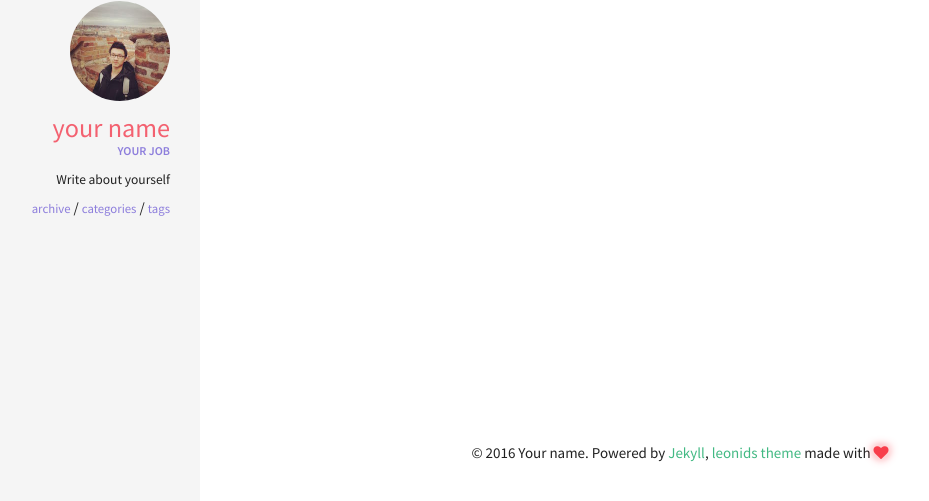
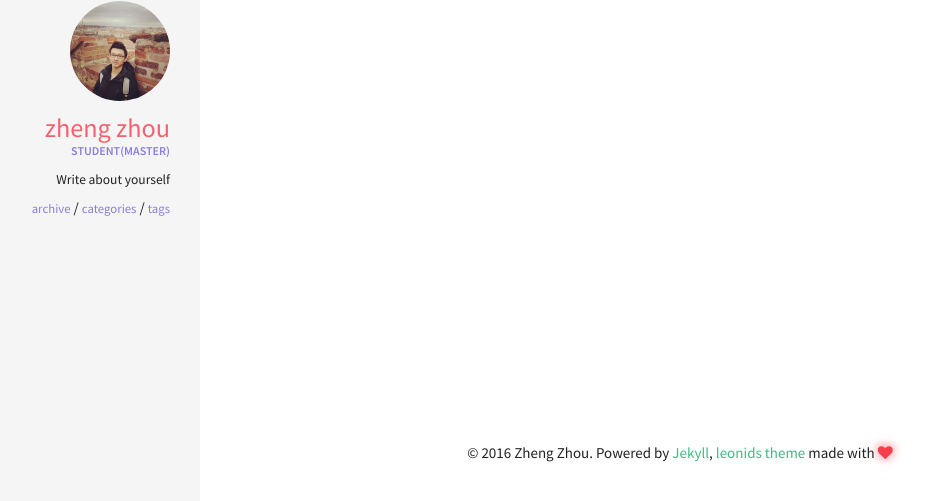
Before and after one commit to encorechow/encorechow.github.io, a Jekyll site: the page built from tags.html, in a window 1280 px wide. Shown: the part 296-797 px from the top of the page, without its empty margins (120-1049 px from the left). Built offline with Jekyll 4.4.1, drawn with Linux system fonts in a browser that asks for light colours.

Commit message:
Change personal information

```diff
--- a/_config.yml
+++ b/_config.yml
@@ -3,8 +3,8 @@
 # Site wide configuration
 ####################################
 #
-title:       "Leonids Jekyll theme"
-description: "Clean Jekyll blog theme called Leonids."
+title:       "Neverland"
+description: "Jay's Technical Zone"
 url:         # the base hostname & protocol for your site
 
 #
@@ -12,7 +12,7 @@ url:         # the base hostname & protocol for your site
 # Jekyll configuration
 ####################################
 #
-timezone:          Europe/Paris
+timezone:          America/Los_Angeles
 markdown:          kramdown
 highlighter:       rouge
 excerpt_separator: <!--more-->
@@ -31,9 +31,9 @@ kramdown:
 ####################################
 #
 owner:
-  name: Your name
-  avatar: avatar.jpg
-  job: "Your job"
+  name: Zheng Zhou
+  avatar: avatar.JPG
+  job: "Student(Master)"
   bio: "Write about yourself"
   email:
   disqus-shortname:
```
